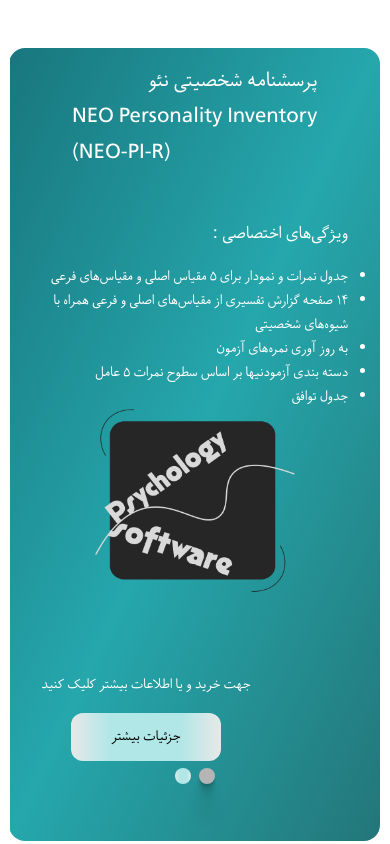
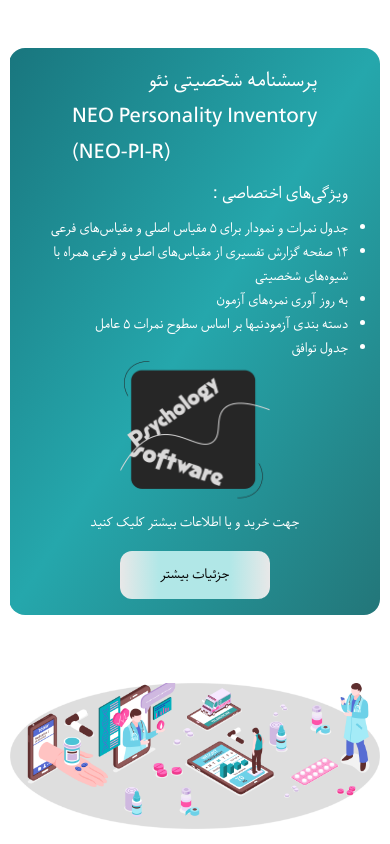
Before and after one commit to Ehsantahamii/rvanafzar, a Next.js app: page / in a window 390 px wide. Shown: the top 844 px of the page. Built offline with nearby package versions, Linux system fonts and the light colour scheme.

Commit message:
commit #3 ehsan

```diff
--- a/components/layouts/hero/Slider.css
+++ b/components/layouts/hero/Slider.css
@@ -1,6 +1,5 @@
 .slider-container .swiper {
   padding: 3rem 0;
-  min-height: 90vh;
 }
 .slider-container .swiper-slide {
   width: 100%;
--- a/components/layouts/hero/Slider.jsx
+++ b/components/layouts/hero/Slider.jsx
@@ -18,7 +18,7 @@ const Slider = () => {
             >
                 <SwiperSlide>
                     <div className="bg-gradient-green-to-darkblue-color text-white w-full px-8 rounded-2xl flex flex-col">
-                        <div className="flex flex-col md:flex-row w-[80%] mx-auto md:justify-between mt-[5%] mb-8">
+                        <div className="flex flex-col md:flex-row w-[80%] mx-auto md:justify-between mt-[5%] md:mb-8">
                             <p className="text-[24px] md:text-[36px] text-right">
                                 پرسشنامه شخصیتی نئو
                             </p>
@@ -28,55 +28,7 @@ const Slider = () => {
                         </div>
                         <div className="flex flex-col justify-center md:flex-row md:justify-around">
                             <ul className="text-right list-disc">
-                                <h3 className="text-[20px] md:text-[32px] py-4 text-right">
-                                    ویژگی‌های اختصاصی :
-                                </h3>
-                                <li className="text-[1rem] md:text-[24px]">
-                                    جدول نمرات و نمودار برای ۵ مقیاس اصلی و مقیاس‌های فرعی
-                                </li>
-                                <li className="text-[1rem] md:text-[24px]">
-                                    ۱۴ صفحه گزارش تفسیری از مقیاس‌های اصلی و فرعی همراه با شیوه‌های شخصیتی
-                                </li>
-                                <li className="text-[1rem] md:text-[24px]">                            به روز آوری نمره‌های آزمون
-                                </li>
-                                <li className="text-[1rem] md:text-[24px]">
-                                    دسته بندی آزمودنیها بر اساس سطوح نمرات ۵ عامل
-                                </li>
-                                <li className="text-[1rem] md:text-[24px]">
-                                    جدول توافق
-                                </li>
-                            </ul>
-                            <div>
-                                <img src="/img/soft logo.png" alt="logo" className="w-[200px] h-[200px] md:w-[300px] md:h-[300px] mx-auto" />
-                            </div>
-
-                        </div>
-                        <div className="flex justify-end w-full py-16 ">
-                            <div className="flex flex-col text-base md:text-[24px] items-center">
-                                جهت خرید و یا اطلاعات بیشتر کلیک کنید
-                                <button className="w-[150px] md:w-[250px] rounded-xl px-4 py-3 my-4 text-[#000] bg-white">
-                                    جزئیات بیشتر
-                                </button>
-                            </div>
-                        </div>
-                    </div>
-                </SwiperSlide>
-                <SwiperSlide>
-                    <div className="bg-gradient-green-to-darkblue-color text-white w-full px-8 rounded-2xl flex flex-col">
-                        <div className="flex flex-col md:flex-row w-[80%] mx-auto md:justify-between mt-[5%] md:mb-8">
-                            <p className="text-[24px] md:text-[36px] text-right">
-                                پرسشنامه شخصیتی نئو
-                            </p>
-                            <p className="text-[24px] md:text-[36px] text-left">
-                                NEO Personality Inventory
-                                <span className="text-[10px]">
-                                    (NEO-PI-R)
-                                </span>
-                            </p>
-                        </div>
-                        <div className="flex flex-col justify-center md:flex-row md:justify-around">
-                            <ul className="text-right list-disc">
-                                <h3 className="text-[20px] md:text-[32px] md:py-4 text-right">
+                                <h3 className="text-[20px] md:text-[32px] py-2 md:py-4 text-right">
                                     ویژگی‌های اختصاصی :
                                 </h3>
                                 <li className="text-[1rem] md:text-[24px]">
@@ -102,7 +54,7 @@ const Slider = () => {
                         <div className="flex justify-center md:justify-end w-full md:py-16">
                             <div className="flex flex-col text-base md:text-[24px] items-center">
                                 جهت خرید و یا اطلاعات بیشتر کلیک کنید
-                                <button className="btn w-[150px] md:w-[250px] rounded-xl px-4 py-3 md:my-4 text-[#000] bg-white">
+                                <button className="w-[150px] md:w-[250px] rounded-xl px-4 py-3 my-4 text-[#000] bg-white">
                                     جزئیات بیشتر
                                 </button>
                             </div>
```
